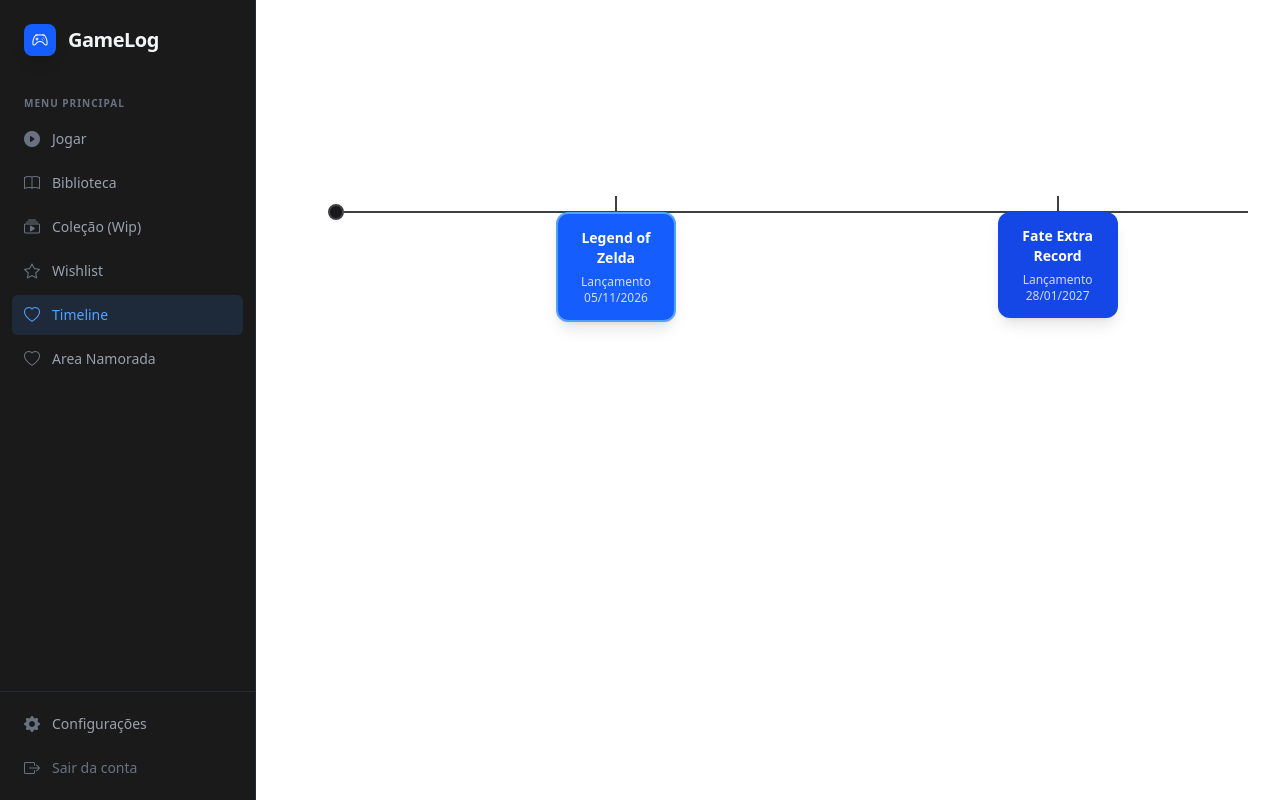
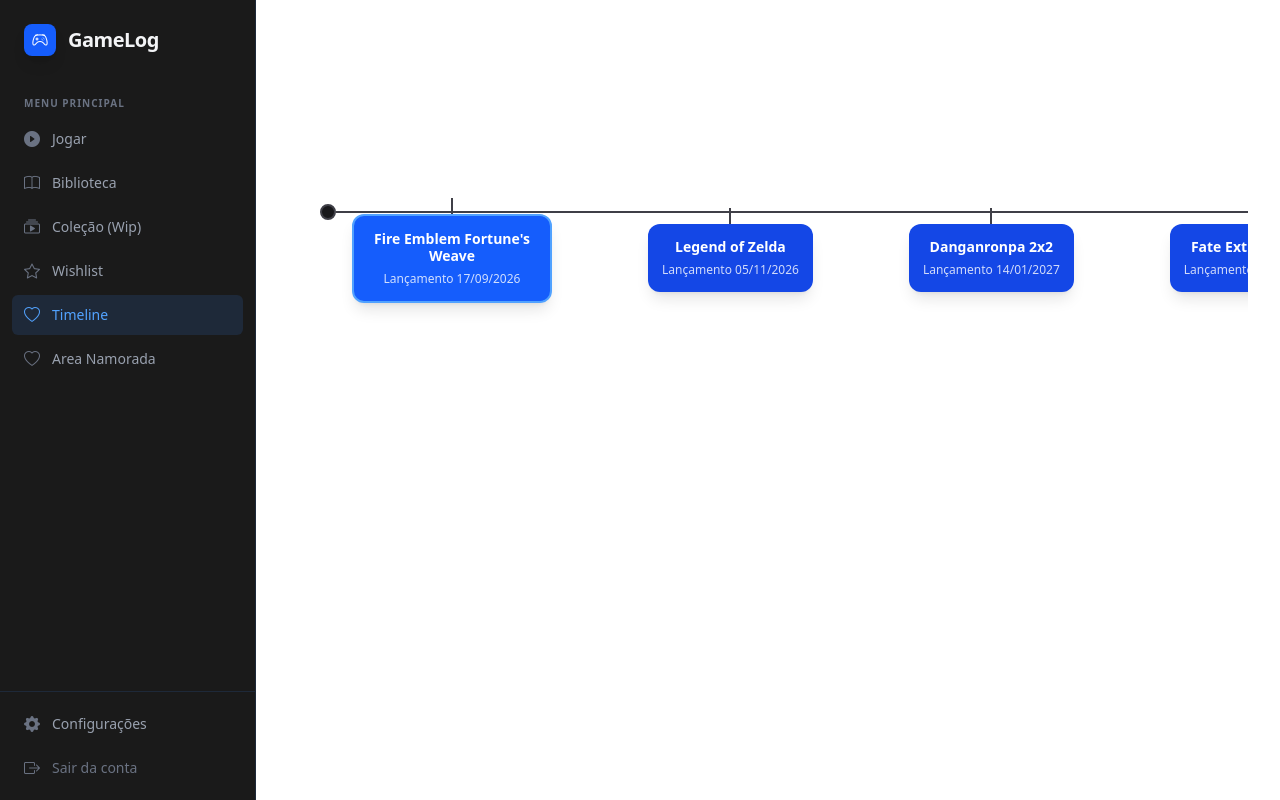
Before and after one commit to adilsonmd/games-backlog-app, a Vue app: page /timeline in a window 1280 px wide. Built offline with nearby package versions, Linux system fonts and the light colour scheme.

Commit message:
Corrige posicionamento dos itens da timeline

```diff
--- a/src/Games/TimeLine/TimeLinePage.vue
+++ b/src/Games/TimeLine/TimeLinePage.vue
@@ -6,10 +6,12 @@
   items: {
     type: Array,
     default: () => [
-      { id: 1, position: 15, title: 'Legend of Zelda', description: 'Lançamento 05/11/2026', active: true },
-      { id: 2, position: 38, title: 'Fate Extra Record', description: 'Lançamento 28/01/2027', active: false },
-      { id: 3, position: 65, title: 'Persona 4 Revival', description: 'Lançamento 20/02/2027', active: false },
-      { id: 4, position: 85, title: 'Final Fantasy VII Revelation', description: 'Lançamento 08/04/2027', active: false },
+      { id: 1, title: 'Fire Emblem Fortune\'s Weave', description: 'Lançamento 17/09/2026', active: true },
+      { id: 2, title: 'Legend of Zelda', description: 'Lançamento 05/11/2026', active: false },
+      { id: 3, title: 'Danganronpa 2x2', description: 'Lançamento 14/01/2027', active: false },
+      { id: 4, title: 'Fate Extra Record', description: 'Lançamento 28/01/2027', active: false },
+      { id: 5, title: 'Persona 4 Revival', description: 'Lançamento 20/02/2027', active: false },
+      { id: 6, title: 'Final Fantasy VII Revelation', description: 'Lançamento 08/04/2027', active: false },
     ]
   }
 })
@@ -18,43 +20,38 @@
 </script>
 
 <template>
-<!-- Wrapper ocupando 100% da área da página -->
   <div class="w-full h-full p-8 flex flex-col box-border">
-    <!-- Cabeçalho -->
     <h2 class="text-2xl font-bold text-white mb-6">Página Timeline</h2>
 
-    <!-- Container Rolável -->
+    <!-- Container com scroll horizontal -->
     <div class="timeline-scroll w-full flex-1 overflow-x-auto overflow-y-hidden py-10">
 
-      <!-- Linha do tempo expandida (largura maior para forçar o scroll) -->
-      <div class="relative w-[2000px] h-[220px] px-10 box-border">
+      <!-- Container flex com min-w-max: ele cresce automaticamente conforme novos itens entram -->
+      <div class="relative min-w-max h-[220px] px-16 flex items-center gap-24">
 
-        <!-- Eixo Principal (Linha e Nós) -->
-        <div class="absolute top-[60px] left-[40px] right-[40px] flex items-center">
+        <!-- Linha de Fundo Horizontal (Atravessa toda a extensão do container) -->
+        <div class="absolute top-[60px] left-8 right-8 flex items-center pointer-events-none">
           <div class="w-4 h-4 rounded-full border-2 border-zinc-700 bg-zinc-900 z-10"></div>
           <div class="flex-1 h-[2px] bg-zinc-700"></div>
           <div class="w-4 h-4 rounded-full border-2 border-zinc-700 bg-zinc-900 z-10"></div>
         </div>
 
-        <!-- Itens da Timeline -->
-        <div class="absolute inset-x-[40px] inset-y-0">
+        <!-- Itens da Timeline em linha -->
         <div
           v-for="item in items"
           :key="item.id"
-            class="absolute flex flex-col items-center -translate-x-1/2"
-            :style="{ left: item.position + '%' }"
+          class="relative flex flex-col items-center z-20 shrink-0"
         >
           <!-- Traço Vertical -->
-            <div class="absolute top-[52px] w-[2px] h-4 bg-zinc-700"></div>
+          <div class="absolute top-[-8px] w-[2px] h-4 bg-zinc-700"></div>
 
           <!-- Card do Evento -->
           <div
-              class="absolute top-[68px] min-w-[120px] p-3.5 rounded-xl text-center text-white shadow-lg cursor-pointer transition-all duration-200 hover:-translate-y-1 hover:shadow-xl"
+            class="mt-[8px] min-w-[140px] max-w-[200px] p-3.5 rounded-xl text-center text-white shadow-lg cursor-pointer transition-all duration-200 hover:-translate-y-1 hover:shadow-xl"
             :class="item.active ? 'bg-blue-600 border-2 border-blue-400' : 'bg-blue-700'"
           >
-              <span class="font-bold text-sm block">{{ item.title }}</span>
+            <span class="font-bold text-sm block leading-tight">{{ item.title }}</span>
             <p v-if="item.description" class="text-xs opacity-80 mt-1.5">{{ item.description }}</p>
-            </div>
           </div>
         </div>
 
```
Lines whose indentation alone changed are shown as unchanged.
